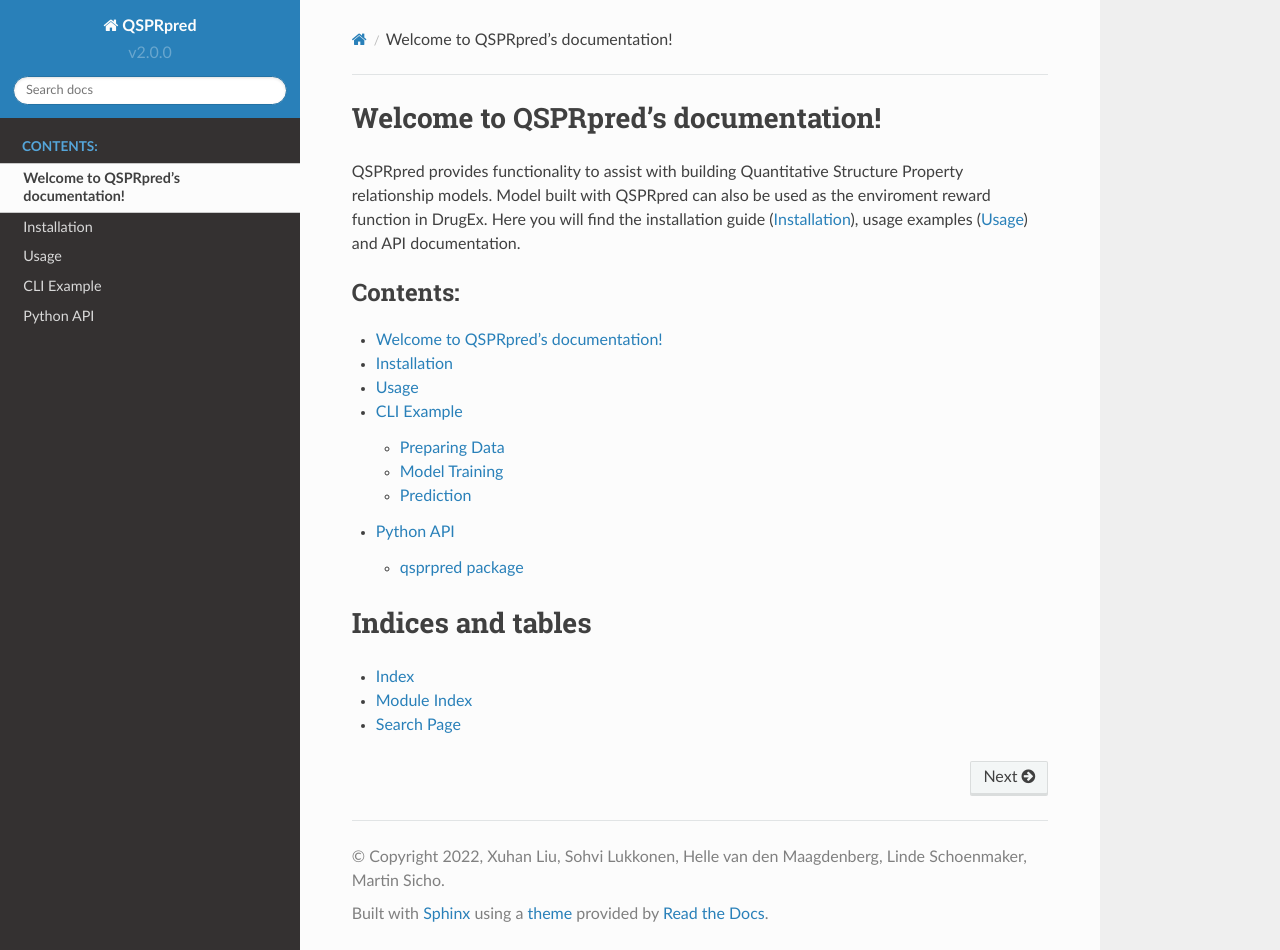
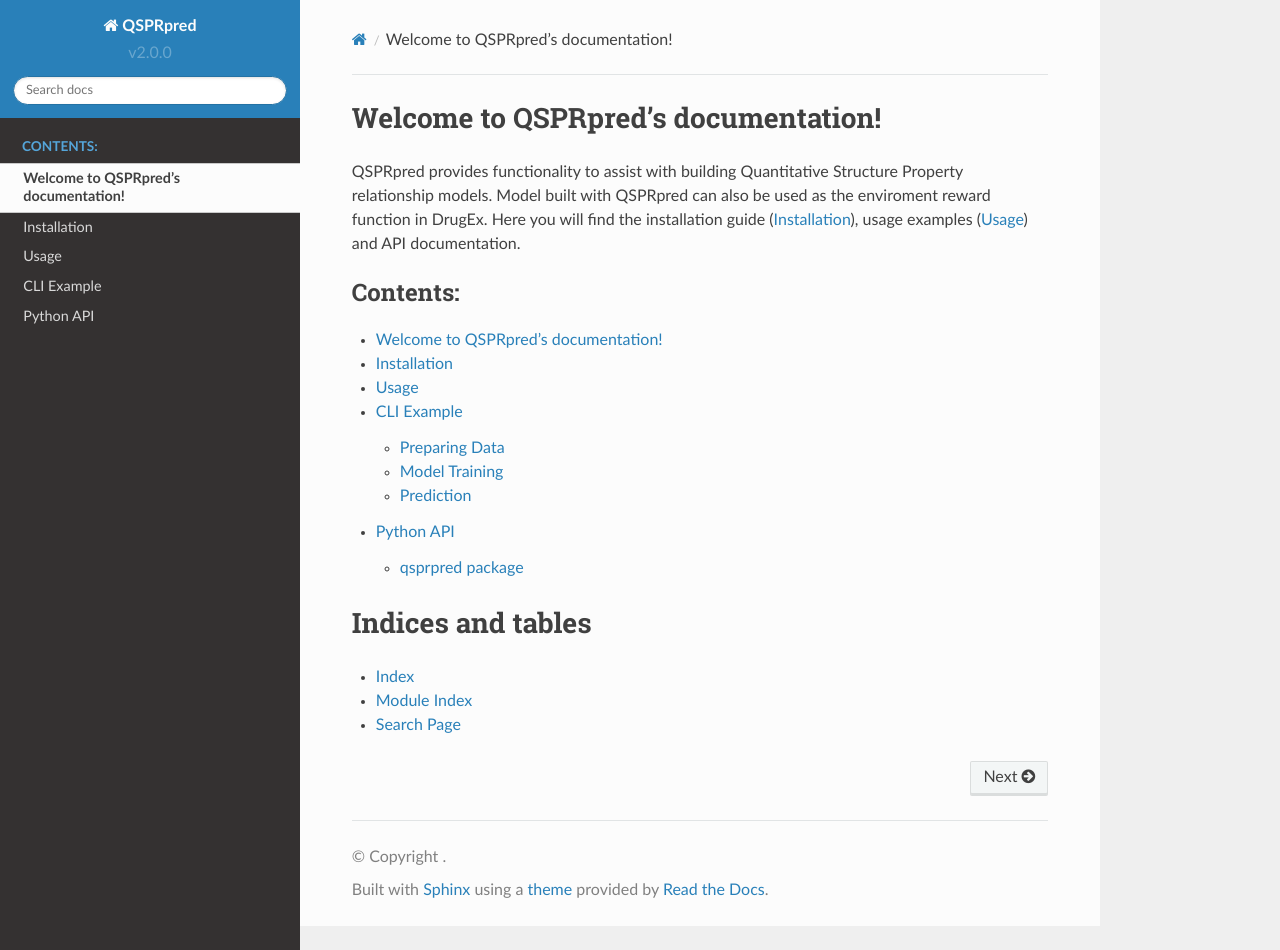
Before and after one commit to CDDLeiden/QSPRpred, a Sphinx documentation site: the page built from docs/index.rst, in a window 1280 px wide and 950 px high. Built offline with Sphinx 7.4.7 and the Read the Docs theme 2.0.0, drawn with Linux system fonts in a browser that asks for light colours.

Commit message:
update docs authors

```diff
--- a/docs/conf.py
+++ b/docs/conf.py
@@ -7,8 +7,8 @@
 # https://www.sphinx-doc.org/en/master/usage/configuration.html#project-information
 
 project = 'QSPRpred'
-copyright = '2022, Xuhan Liu, Sohvi Lukkonen, Helle van den Maagdenberg, Linde Schoenmaker, Martin Sicho'
-author = 'Xuhan Liu, Sohvi Lukkonen, Helle van den Maagdenberg, Linde Schoenmaker, Martin Sicho'
+# copyright = '2022, Helle van den Maagdenberg, Linde Schoenmaker, Martin Sicho'
+author = 'Helle van den Maagdenberg, Linde Schoenmaker, Martin Sicho'
 
 # The full version, including alpha/beta/rc tags
 import qsprpred
```
